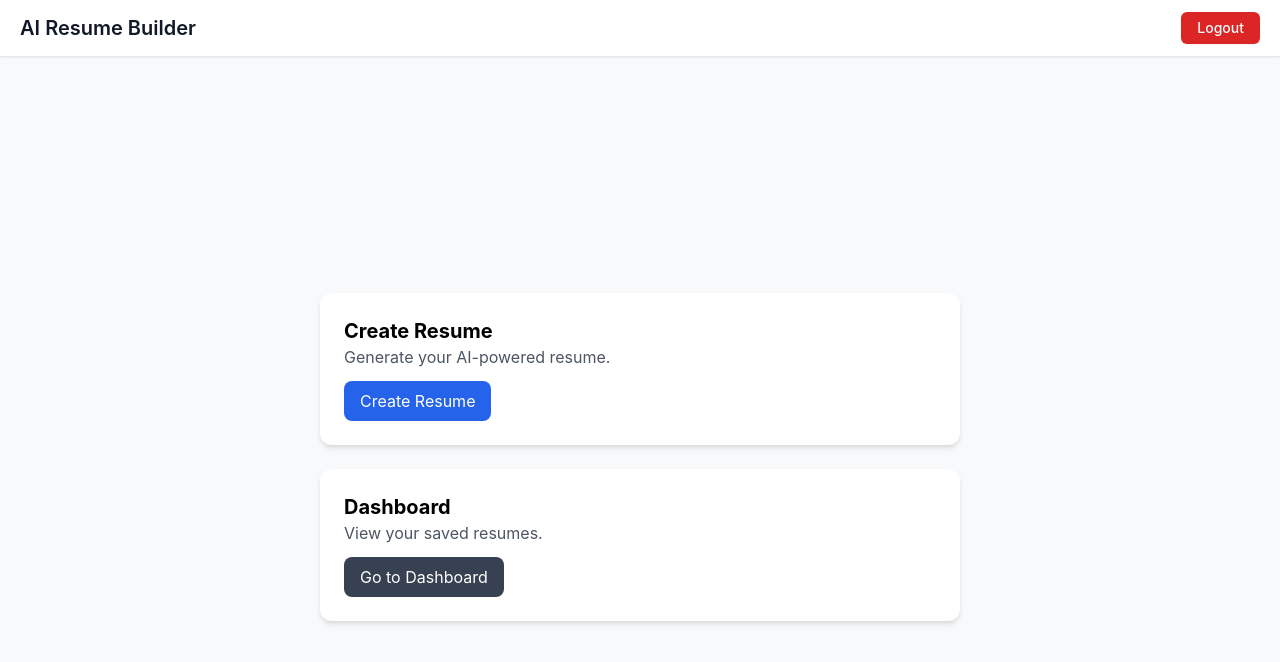
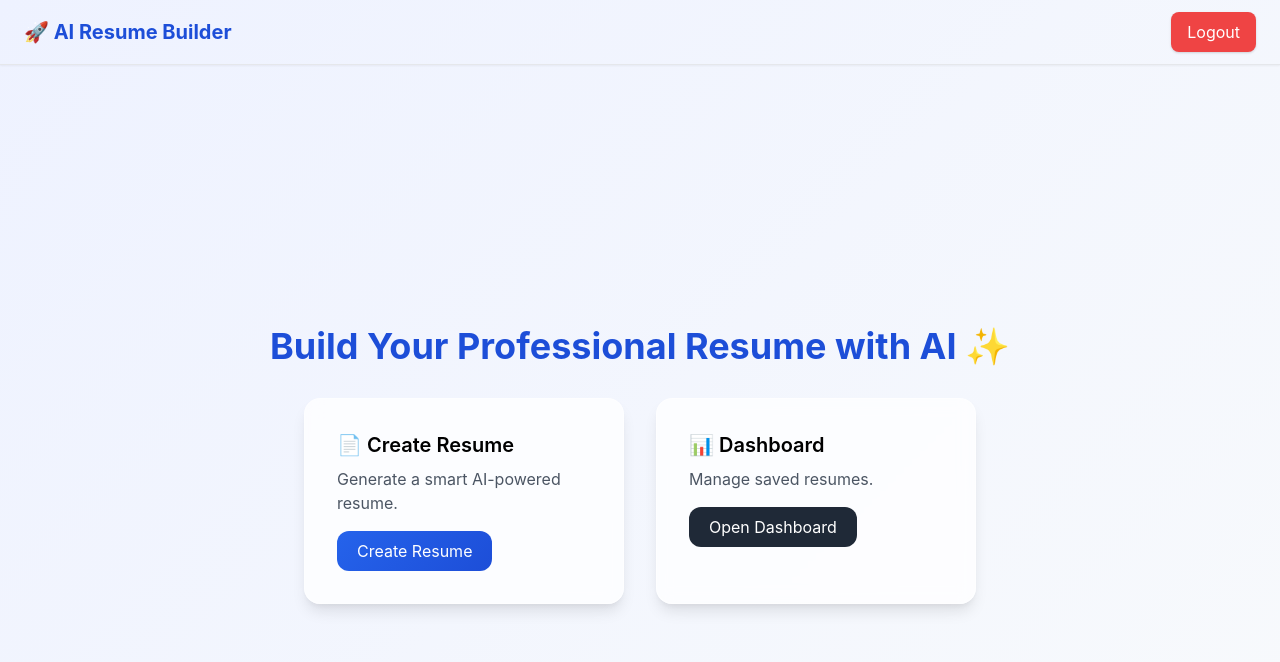
Before and after one commit to Shibili8/Ai-Resume-Builder-frontend, a React (Create React App) app: page /home in a window 1280 px wide. Shown: the top 662 px of the page. Built offline with nearby package versions, Linux system fonts and the light colour scheme; sample sign-in values are in the browser's storage.

Commit message:
UI changed

```diff
--- a/src/components/Dashboard.js
+++ b/src/components/Dashboard.js
@@ -130,47 +130,46 @@ const handleDelete = async (id) => {
 
         ) : (
 
-          <div className="grid grid-cols-1 md:grid-cols-2 gap-6">
+          <div className="grid grid-cols-1 md:grid-cols-2 lg:grid-cols-3 gap-6">
 
-            {data.map((p) => (
+          {data.map((p)=>(
 
           <div
           key={p._id}
-                className="bg-white p-6 rounded-xl shadow-md border border-gray-200 cursor-pointer hover:shadow-lg transition"
-                onClick={() => handlePreview(p._id)}
+          className="glass-card p-6 rounded-2xl shadow-lg hover:scale-[1.02] transition cursor-pointer"
+          onClick={()=>handlePreview(p._id)}
           >
 
-                <h3 className="text-xl font-bold">
+          <h3 className="text-lg font-bold text-blue-700">
           {p.name || "Untitled Resume"}
           </h3>
 
-                <p className="text-gray-600 mt-2">
-                  Created:
+          <p className="text-gray-500 mt-2 text-sm">
+          📅 Created:
+          {" "}
           {p.createdAt
           ? new Date(p.createdAt).toLocaleDateString()
           : "N/A"}
           </p>
 
-                {/* Buttons */}
-
-                <div className="flex gap-3 mt-4">
+          <div className="flex gap-2 mt-4">
 
           <button
-                    onClick={(e) => {
+          onClick={(e)=>{
           e.stopPropagation();
           handleEdit(p._id);
           }}
-                    className="px-3 py-1 bg-blue-500 text-white rounded"
+          className="px-3 py-1 bg-blue-500 hover:bg-blue-600 text-white rounded-lg text-sm"
           >
           Edit
           </button>
 
           <button
-                    onClick={(e) => {
+          onClick={(e)=>{
           e.stopPropagation();
           handleDelete(p._id);
           }}
-                    className="px-3 py-1 bg-red-500 text-white rounded"
+          className="px-3 py-1 bg-red-500 hover:bg-red-600 text-white rounded-lg text-sm"
           >
           Delete
           </button>
--- a/src/components/Home.js
+++ b/src/components/Home.js
@@ -20,28 +20,54 @@ export default function Home() {
     <Navbar/>
 
 
-      <div className="min-w-3xl flex flex-col min-h-screen items-center justify-center mx-auto space-y-6">
-        <div className="bg-white w-1/2 h-1/3  p-6 rounded-xl shadow-md hover:bg-blue-100">
-          <h2 className="text-xl font-bold">Create Resume</h2>
-          <p className="text-gray-600">Generate your AI-powered resume.</p>
+      <div className="flex flex-col items-center justify-center min-h-screen gap-8">
+
+        <h1 className="text-4xl font-bold text-blue-700">
+        Build Your Professional Resume with AI ✨
+        </h1>
+
+        <div className="grid md:grid-cols-2 gap-8">
+
+          <div className="glass-card p-8 rounded-2xl shadow-lg w-80">
+
+            <h2 className="text-xl font-semibold mb-2">
+            📄 Create Resume
+            </h2>
+
+            <p className="text-gray-600 mb-4">
+            Generate a smart AI-powered resume.
+            </p>
+
             <button
-            className="mt-3 bg-blue-600 text-white px-4 py-2 rounded-lg"
-            onClick={() => navigate("/builder")}
+            className="btn-primary text-white px-5 py-2 rounded-xl"
+            onClick={()=>navigate("/builder")}
             >
             Create Resume
             </button>
+
           </div>
 
-        <div className="bg-white w-1/2 h-1/3 p-6 rounded-xl shadow-md hover:bg-blue-100">
-          <h2 className="text-xl font-bold">Dashboard</h2>
-          <p className="text-gray-600">View your saved resumes.</p>
+          <div className="glass-card p-8 rounded-2xl shadow-lg w-80">
+
+            <h2 className="text-xl font-semibold mb-2">
+            📊 Dashboard
+            </h2>
+
+            <p className="text-gray-600 mb-4">
+            Manage saved resumes.
+            </p>
+
             <button
-            className="mt-3 bg-gray-700 text-white px-4 py-2 rounded-lg"
-            onClick={() => navigate("/dashboard")}
+            className="bg-gray-800 hover:bg-black text-white px-5 py-2 rounded-xl"
+            onClick={()=>navigate("/dashboard")}
             >
-            Go to Dashboard
+            Open Dashboard
             </button>
+
           </div>
+
+        </div>
+
       </div>
 
     </>
--- a/src/components/Login.js
+++ b/src/components/Login.js
@@ -58,67 +58,60 @@ export default function Login() {
   };
 
   return (
-    <div className="flex items-center justify-center min-h-screen bg-gray-100 p-4">
 
-      <div className="w-full max-w-md bg-white shadow-lg rounded-xl p-6">
+<div className="flex items-center justify-center min-h-screen">
 
-        <h2 className="text-2xl font-bold mb-4 text-center">
-          Login
+  <div className="glass-card w-full max-w-md shadow-xl rounded-2xl p-8">
+
+    <h2 className="text-3xl font-bold text-center text-blue-700 mb-6">
+      Welcome Back 👋
     </h2>
 
-        {/* Email Input */}
     <input
-          className="w-full p-3 border rounded-lg mb-3"
+      className="w-full p-3 border rounded-xl mb-4 focus:ring-2 focus:ring-blue-400 outline-none"
       placeholder="Email"
       type="email"
       value={email}
-          onChange={(e) => setEmail(e.target.value)}
+      onChange={(e)=>setEmail(e.target.value)}
     />
 
-        {/* Password Input with Toggle */}
     <div className="relative mb-4">
 
       <input
-            className="w-full p-3 border rounded-lg"
+        className="w-full p-3 border rounded-xl focus:ring-2 focus:ring-blue-400 outline-none"
         placeholder="Password"
-            type={showPassword ? "text" : "password"}
+        type={showPassword?"text":"password"}
         value={password}
-            onChange={(e) => setPassword(e.target.value)}
+        onChange={(e)=>setPassword(e.target.value)}
       />
 
       <button
         type="button"
-            onClick={() => setShowPassword(!showPassword)}
-            className="absolute right-3 top-3 text-sm text-blue-600 bg-transparent hover:bg-transparent focus:outline-none select-none"
+        onClick={()=>setShowPassword(!showPassword)}
+        className="absolute right-3 top-3 text-blue-600"
       >
-            {showPassword ? <EyeOff size={18} /> : <Eye size={18} />}
+        {showPassword?<EyeOff size={18}/>:<Eye size={18}/>}
       </button>
 
     </div>
 
-        {/* Error Message */}
     {error && (
       <p className="text-red-500 text-sm mb-3 text-center">
         {error}
       </p>
     )}
 
-        {/* Login Button */}
     <button
       onClick={submit}
       disabled={loading}
-          className="w-full bg-blue-600 text-white py-3 rounded-lg hover:bg-blue-700 disabled:bg-gray-400 disabled:cursor-not-allowed"
+      className="w-full btn-primary text-white py-3 rounded-xl font-medium shadow-md"
     >
-          {loading ? "Logging in..." : "Login"}
+      {loading?"Logging in...":"Login"}
     </button>
 
-        {/* Register Link */}
-        <p className="text-center mt-4 text-gray-600">
+    <p className="text-center mt-5 text-gray-600">
       Don’t have an account?{" "}
-          <Link
-            to="/register"
-            className="text-blue-600 font-medium hover:underline"
-          >
+      <Link to="/register" className="text-blue-600 font-semibold">
         Sign Up
       </Link>
     </p>
@@ -126,5 +119,6 @@ export default function Login() {
   </div>
 
 </div>
+
 );
 }
--- a/src/components/Navbar.js
+++ b/src/components/Navbar.js
@@ -9,23 +9,26 @@ export default function Navbar() {
   };
 
   return (
-    <nav className="w-full bg-white shadow-sm border-b border-gray-200">
-      <div className=" px-5 py-3 flex items-center justify-between">
+    <nav className="w-full bg-white/80 backdrop-blur border-b shadow-sm">
+
+      <div className="px-6 py-3 flex items-center justify-between">
 
         <h1
-          className="text-xl font-semibold text-gray-900 cursor-pointer"
-          onClick={() => navigate("/home")}
+        className="text-xl font-bold text-blue-700 cursor-pointer"
+        onClick={()=>navigate("/home")}
         >
-          AI Resume Builder
+        🚀 AI Resume Builder
         </h1>
 
         <button
-          onClick={handleLogout}
-          className="px-4 py-1.5 text-sm font-medium text-white bg-red-600 rounded-md shadow-sm hover:bg-red-700"
+        onClick={handleLogout}
+        className="px-4 py-2 bg-red-500 hover:bg-red-600 text-white rounded-lg shadow"
         >
-          Logout
+        Logout
         </button>
+
       </div>
+
     </nav>
   );
 }
--- a/src/components/Register.js
+++ b/src/components/Register.js
@@ -21,31 +21,35 @@ export default function Register() {
   };
 
   return (
-    <div className="flex items-center justify-center min-h-screen bg-gray-100 p-4">
-      <div className="w-full max-w-md bg-white shadow-lg rounded-xl p-6">
-        <h2 className="text-2xl font-bold mb-4 text-center">Sign Up</h2>
+    <div className="flex items-center justify-center min-h-screen">
+
+      <div className="glass-card w-full max-w-md shadow-xl rounded-2xl p-8">
+
+      <h2 className="text-3xl font-bold text-center text-green-700 mb-6">
+      Create Account ✨
+      </h2>
 
       <input
-          className="w-full p-3 border rounded-lg mb-3"
+      className="w-full p-3 border rounded-xl mb-3"
       placeholder="Full Name"
-          onChange={(e) => setName(e.target.value)}
+      onChange={(e)=>setName(e.target.value)}
       />
 
       <input
-          className="w-full p-3 border rounded-lg mb-3"
+      className="w-full p-3 border rounded-xl mb-3"
       placeholder="Email"
-          onChange={(e) => setEmail(e.target.value)}
+      onChange={(e)=>setEmail(e.target.value)}
       />
 
       <input
-          className="w-full p-3 border rounded-lg mb-4"
+      className="w-full p-3 border rounded-xl mb-4"
       placeholder="Password"
       type="password"
-          onChange={(e) => setPassword(e.target.value)}
+      onChange={(e)=>setPassword(e.target.value)}
       />
 
       <button
-          className="w-full bg-green-600 text-white py-3 rounded-lg hover:bg-green-700"
+      className="w-full bg-green-600 hover:bg-green-700 text-white py-3 rounded-xl font-medium"
       onClick={submit}
       >
       Sign Up
@@ -53,11 +57,13 @@ export default function Register() {
 
       <p className="text-center mt-4 text-gray-600">
       Already have an account?{" "}
-          <Link to="/login" className="text-blue-600 font-medium">
+      <Link to="/login" className="text-blue-600 font-semibold">
       Login
       </Link>
       </p>
+
       </div>
+
     </div>
   );
 }
--- a/src/components/ResumeBuilder.js
+++ b/src/components/ResumeBuilder.js
@@ -294,7 +294,7 @@ Write a professional resume summary for a ${form.role || "professional"} with ${
       err.message
     );
 
-    alert("AI generation failed");
+    alert("AI generation failed, Retry it");
 
   } finally {
 
@@ -652,17 +652,20 @@ form.education.forEach((edu, i) => {
     <>
       <Navbar />
 
-      <div className="max-w-5xl mx-auto my-8 px-4">
-        <div className="bg-white border border-gray-100 shadow-sm rounded-xl p-6 md:p-8">
-          <header className="flex items-center justify-between gap-4 mb-6">
-            <div>
-              <h2 className="text-2xl font-semibold text-gray-900">
-                AI Resume Builder
-              </h2>
-              <p className="text-sm text-gray-500 mt-1">
-                Fill your details, generate an AI summary, preview & export.
-              </p>
-            </div>
+      <div className="max-w-5xl mx-auto my-10 px-4">
+
+        <div className="glass-card shadow-xl rounded-2xl p-8">
+
+          <header className="mb-6">
+
+            <h2 className="text-3xl font-bold text-blue-700">
+            AI Resume Builder
+            </h2>
+
+            <p className="text-gray-500">
+            Fill details → Generate summary → Preview → Export
+            </p>
+
           </header>
 
           {/* Sections */}
--- a/src/styles.css
+++ b/src/styles.css
@@ -6,10 +6,14 @@
 
 
 body {
-  font-family: Inter, system-ui, -apple-system, 'Segoe UI', Roboto, 'Helvetica Neue', Arial;
+  font-family: Inter, system-ui, -apple-system, 'Segoe UI', Roboto, 'Helvetica Neue', Arial, sans-serif;
   margin: 0;
   padding: 0;
-  background: #f8f9fb;
+  background: linear-gradient(
+    135deg,
+    #eef2ff,
+    #f8fafc
+  );
 }
 
 .container {
@@ -45,7 +49,7 @@ button {
   background: #111;
   color: #fff;
   cursor: pointer;
-  transition: 0.2s;
+  transition: all 0.2s ease;
 }
 
 button:hover {
@@ -92,3 +96,23 @@ button:hover {
   padding: 0;
   font: inherit;
 }
+
+.glass-card {
+  background: rgba(255,255,255,0.75);
+  backdrop-filter: blur(8px);
+  border: 1px solid rgba(255,255,255,0.4);
+}
+
+/* Gradient Button */
+
+.btn-primary {
+  background: linear-gradient(
+    135deg,
+    #2563eb,
+    #1d4ed8
+  );
+}
+
+.btn-primary:hover {
+  transform: translateY(-1px);
+}
```
Lines whose indentation alone changed are shown as unchanged.
